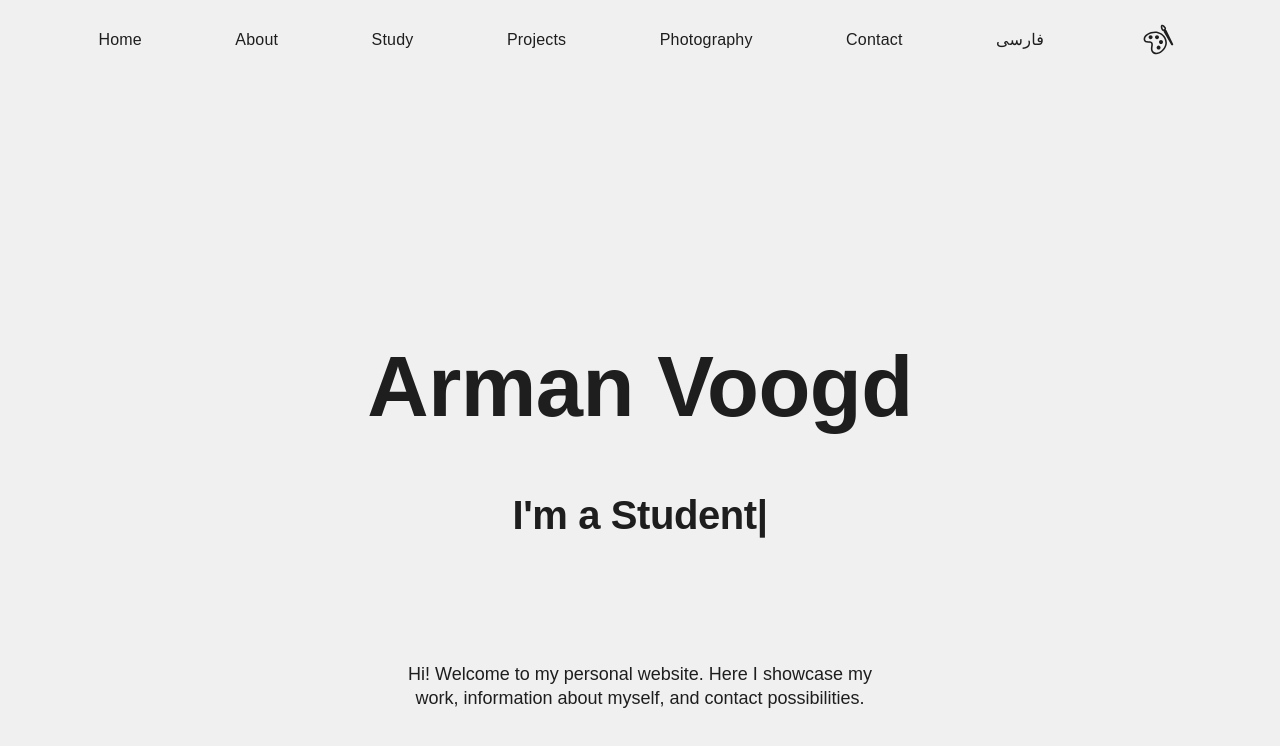
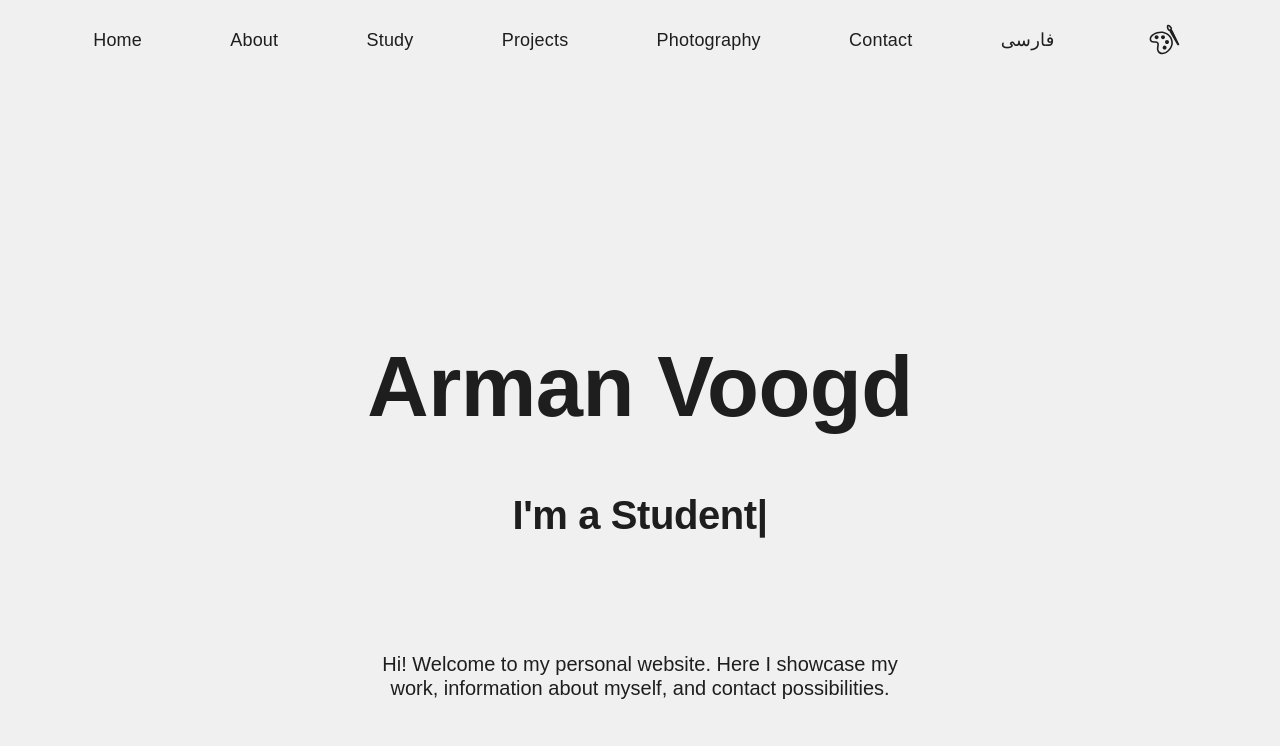
Before and after one commit to ArmanVD/Portfolio, a plain HTML site: page en/index.html in a window 1280 px wide. Drawn offline with Linux system fonts and the light colour scheme; a web font is replaced by a local one.

Commit message:
font sizing

```diff
--- a/styles/default.css
+++ b/styles/default.css
@@ -15,11 +15,11 @@
   --font-size-1: clamp(40px, 6.5vw, 52px);
   --font-size-2: clamp(30px, 5vw, 40px);
   --font-size-3: clamp(24px, 4vw, 28px);
-  --font-size-4: clamp(18px, 3vw, 22px);
-  --font-size-large: clamp(18px, 2.8vw, 22px);
-  --font-size-normal: clamp(16px, 2.5vw, 18px);
-  --font-size-small: clamp(14px, 2vw, 16px);
-  --font-size-label: clamp(14px, 2vw, 16px);
+  --font-size-4: clamp(22px, 3vw, 24px);
+  --font-size-large: clamp(20px, 2.8vw, 22px);
+  --font-size-normal: clamp(18px, 2.5vw, 20px);
+  --font-size-small: clamp(16px, 2vw, 18px);
+  --font-size-label: clamp(16px, 2vw, 18px);
 
   --line-height-1: 40px;
   --line-height-2: 36px;
```
